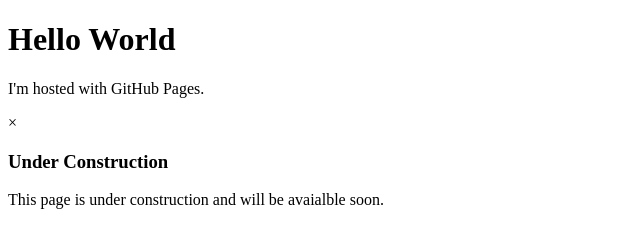
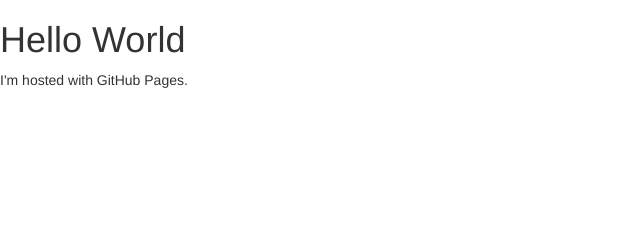
Before and after one commit to bhayana91/bhayana91.github.io_backup, a plain HTML site: page index.html in a window 1280 px wide. Shown: the whole page, without its empty margins (0-640 px from the left). Drawn offline with nearby package versions, Linux system fonts and the light colour scheme.

Commit message:
Added BS

```diff
--- a/index.html
+++ b/index.html
@@ -18,4 +18,12 @@
         $('#myModal').modal('show');
     });
 </script>
+<!-- Latest compiled and minified CSS -->
+<link rel="stylesheet" href="https://maxcdn.bootstrapcdn.com/bootstrap/3.3.7/css/bootstrap.min.css">
+
+<!-- jQuery library -->
+<script src="https://ajax.googleapis.com/ajax/libs/jquery/3.1.1/jquery.min.js"></script>
+
+<!-- Latest compiled JavaScript -->
+<script src="https://maxcdn.bootstrapcdn.com/bootstrap/3.3.7/js/bootstrap.min.js"></script>
 </html>
```
